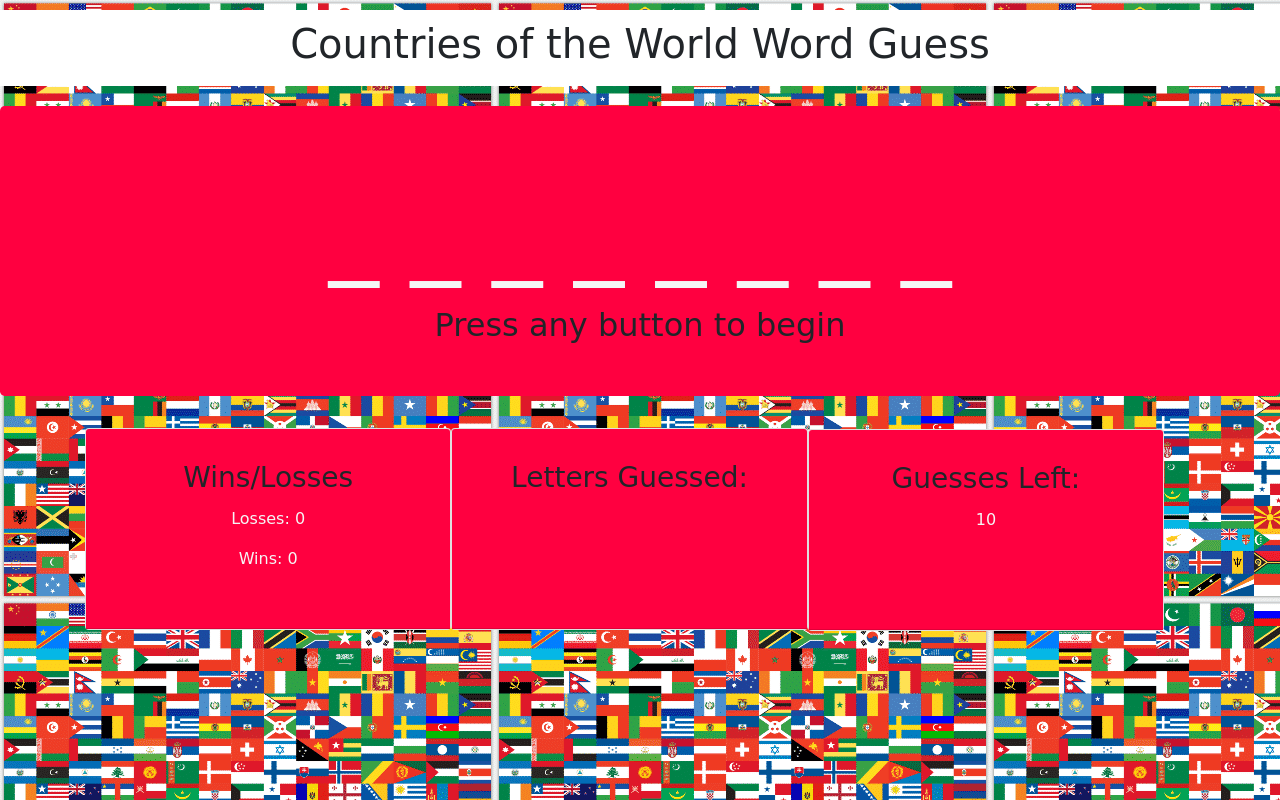
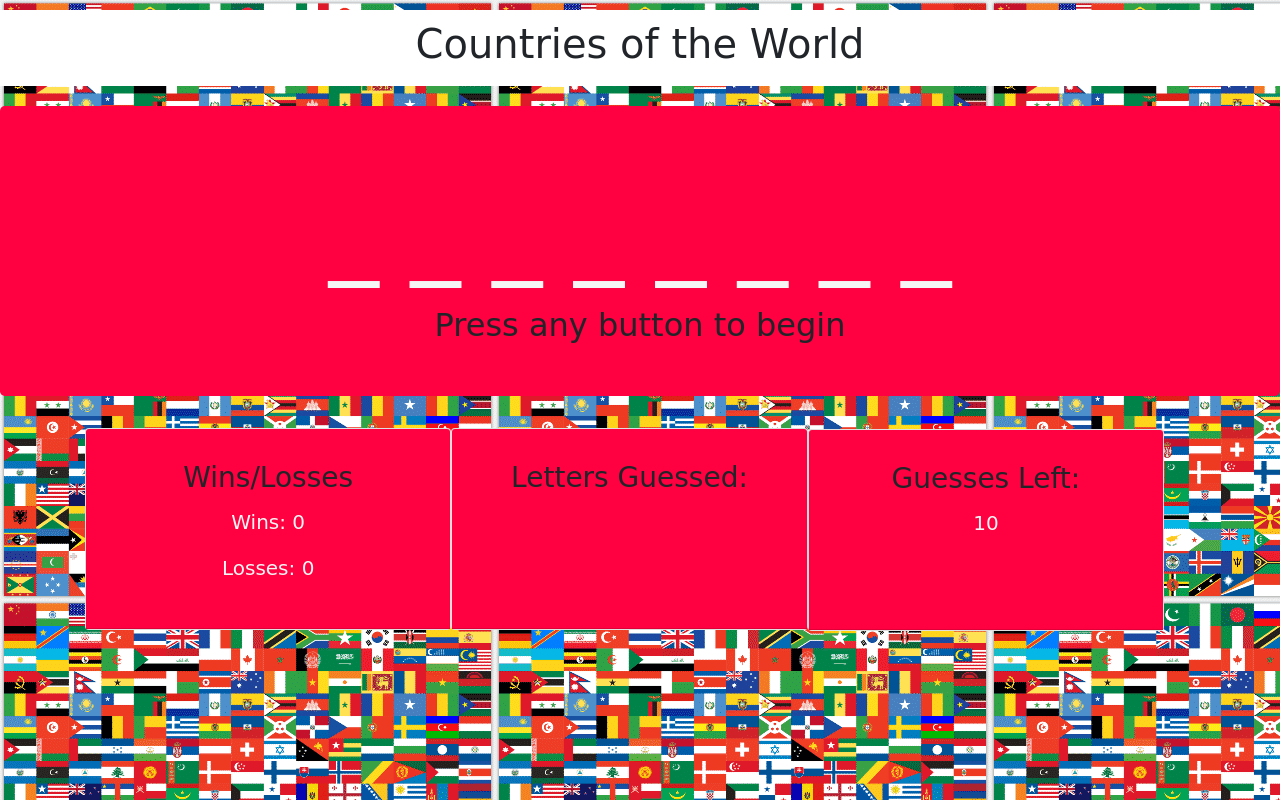
Before and after one commit to leejhawkins/Word-Guess-Game, a plain HTML site: page index.html in a window 1280 px wide. Drawn offline with nearby package versions, Linux system fonts and the light colour scheme.

Commit message:
change some style

```diff
--- a/assets/css/style.css
+++ b/assets/css/style.css
@@ -30,4 +30,5 @@ header {
 }
 .card p{
     color: whitesmoke;
+    font-size: 20px;
 }
--- a/index.html
+++ b/index.html
@@ -6,7 +6,7 @@
     <link rel="stylesheet" href="https://maxcdn.bootstrapcdn.com/bootstrap/4.0.0/css/bootstrap.min.css">
     <link rel="stylesheet" href="assets/css/style.css">
     <script src="assets/javascript/game.js" type="text/javascript"></script>
-    <title>Word Guess Game</title>
+    <title>Countries of the World</title>
 
 </head>
 <body background="assets\images\195-flag.png">
@@ -15,7 +15,7 @@
     <audio id="losingSound"><source src="assets\Booing-A1-www.fesliyanstudios.com.mp3"/>
     </audio>
     <header>
-        <h1>Countries of the World Word Guess</h1>
+        <h1>Countries of the World</h1>
     </header>
 
     <div class="jumbotron">
@@ -32,8 +32,9 @@
                     <div class="card-header">
                     <div class="card-body text-center">
                         <h3 class="card-title">Wins/Losses</h3>
+                        <p id="wins-text">Wins: 0</p>
                         <p id="losses-text">Losses: 0</p>
-                        <p id="wins-text">Wins: 0</p>
+
                     </div>
                 </div>
             </div>
```
